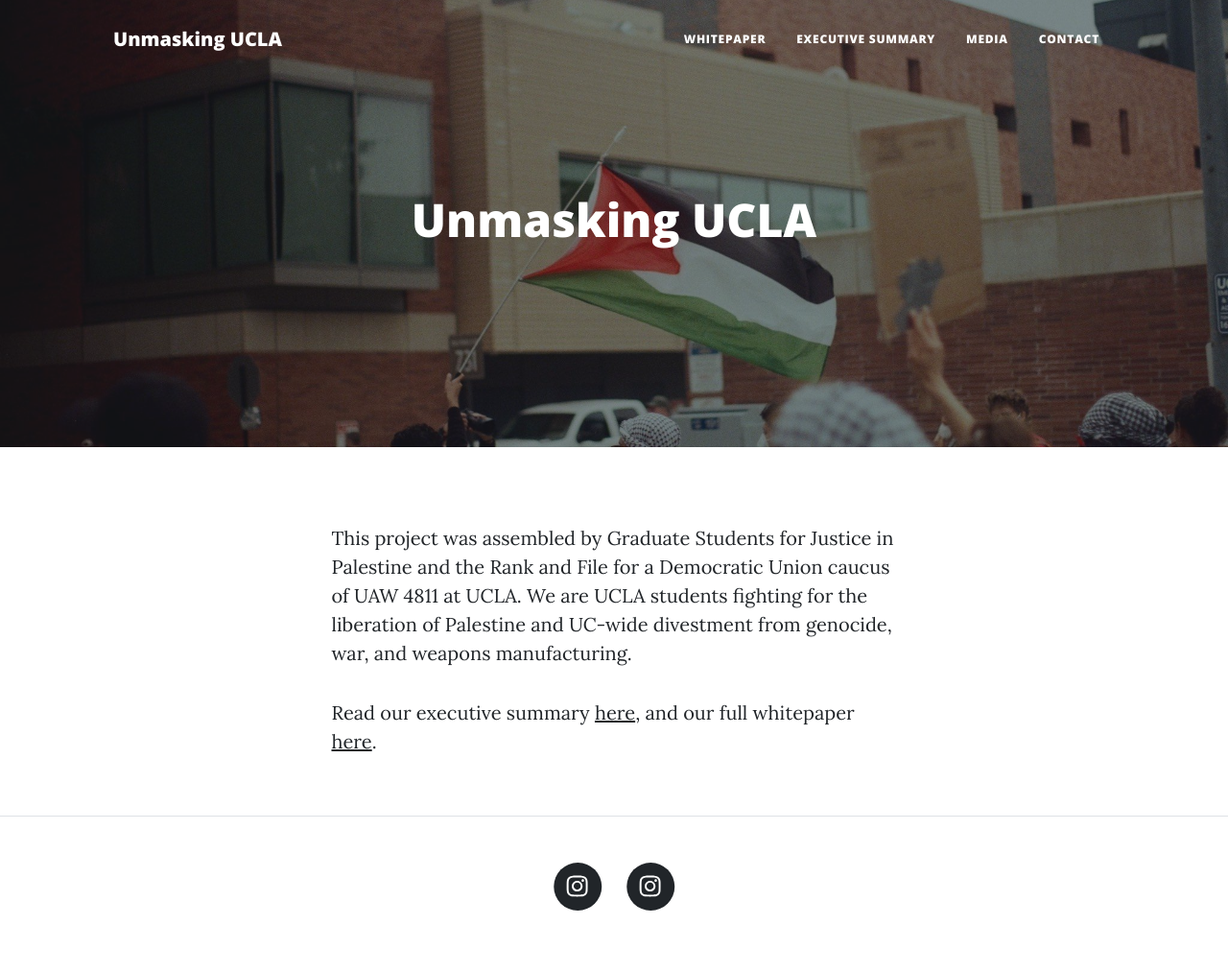
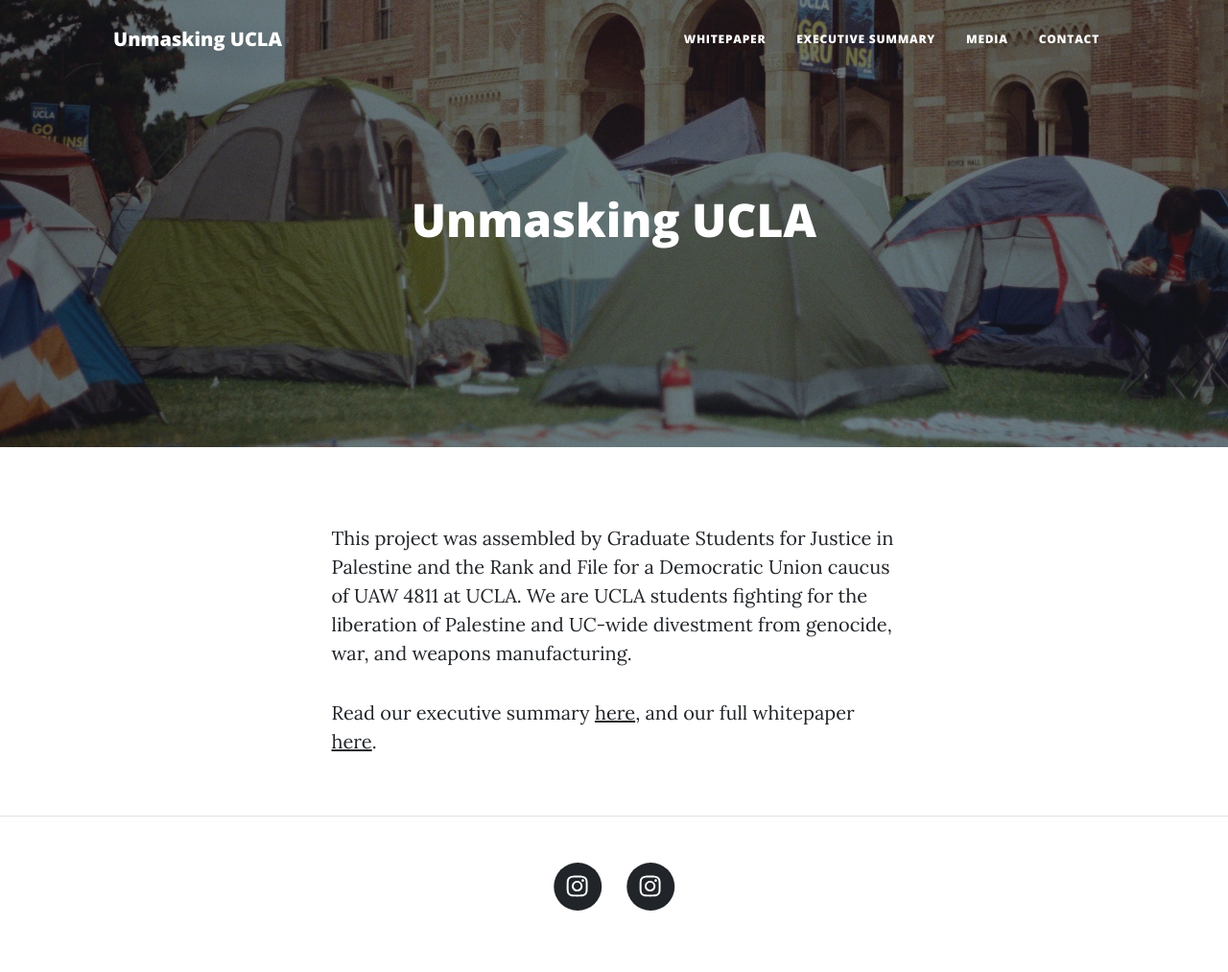
Before and after one commit to unmasking-ucla/unmasking-ucla.github.io, a Jekyll site: the page built from index.html, in a window 1280 px wide. Shown: the whole page at 96% size. Built offline with Jekyll 4.4.1, drawn with Linux system fonts in a browser that asks for light colours; nearby versions of some CDN libraries.

Commit message:
Update index.html

```diff
--- a/index.html
+++ b/index.html
@@ -2,7 +2,7 @@
 layout: default
 ---
 <!-- Page Header-->
-<header class="masthead" style="background-image: url('assets/img/flag.jpeg')">
+<header class="masthead" style="background-image: url('assets/img/encampment.jpg')">
     <div class="container position-relative px-4 px-lg-5">
         <div class="row gx-4 gx-lg-5 justify-content-center">
             <div class="col-md-10 col-lg-8 col-xl-7">
```
